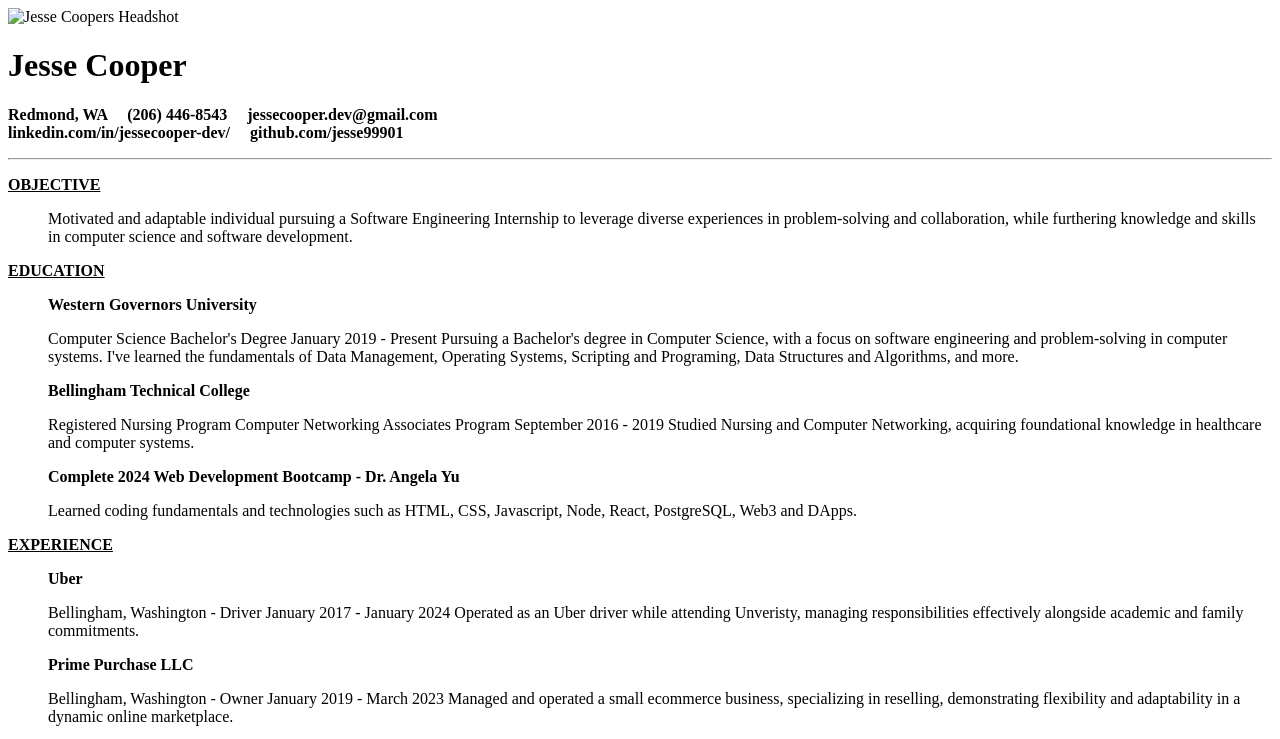
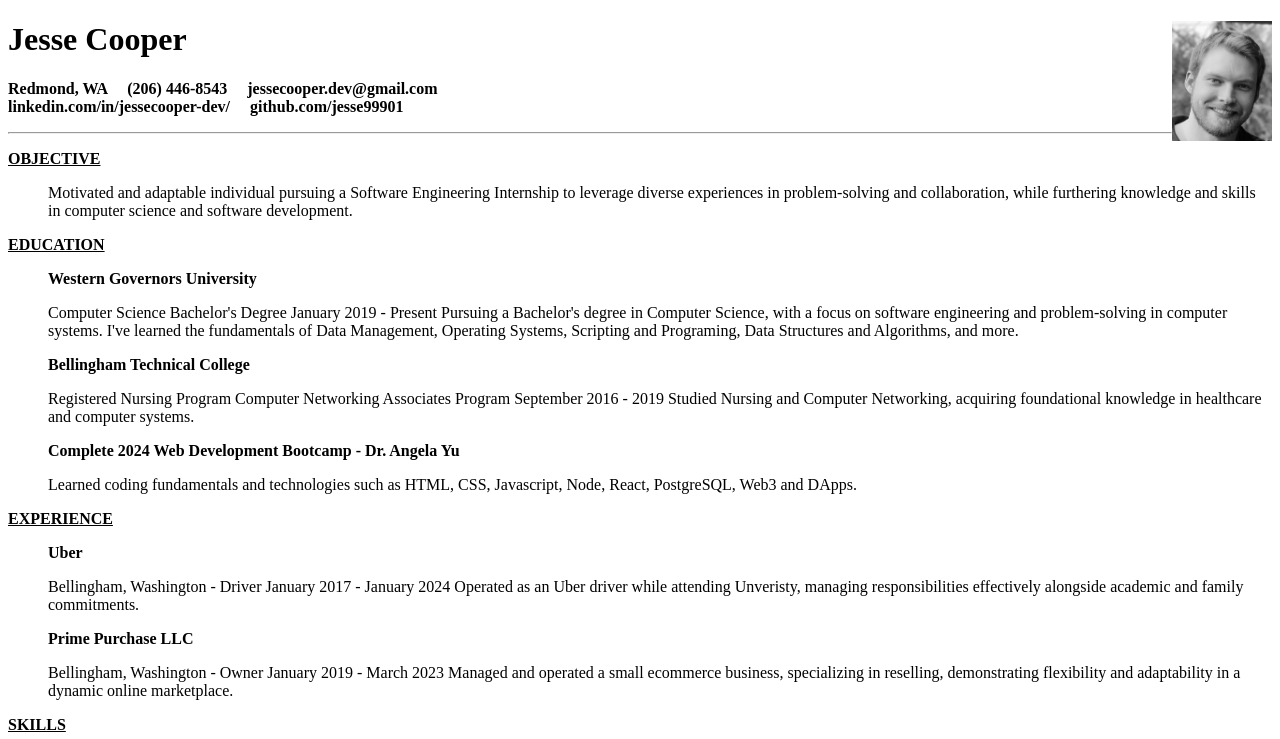
Before and after one commit to jesse99901/online.resume, a plain HTML site: page online.resume/index.html in a window 1280 px wide. Shown: the top 739 px of the page. Drawn offline with Linux system fonts and the light colour scheme; the site is published under a folder, as on GitHub Pages, so addresses that start at the root find nothing.

Commit message:
Update index.html

```diff
--- a/online.resume/index.html
+++ b/online.resume/index.html
@@ -3,13 +3,13 @@
 <head>
     <meta charset="UTF-8">
     <meta name="viewport" content="width=device-width, initial-scale=1.0">
-    <link href="/online.resume/assets/index.css" rel="stylesheet" type="text/css">
+    <link href="./assets/index.css" rel="stylesheet" type="text/css">
     <title>Jesse Cooper's Resume</title>
 
 </head>
 <body>
     <div class="wrapper" class="text">
-        <img class="image" src="/online.resume/assets/headshot.jpg" alt="Jesse Coopers Headshot">
+        <img class="image" src="./assets/headshot.jpg" alt="Jesse Coopers Headshot">
         <h1>Jesse Cooper </h1>
         <p><b>
 
```
